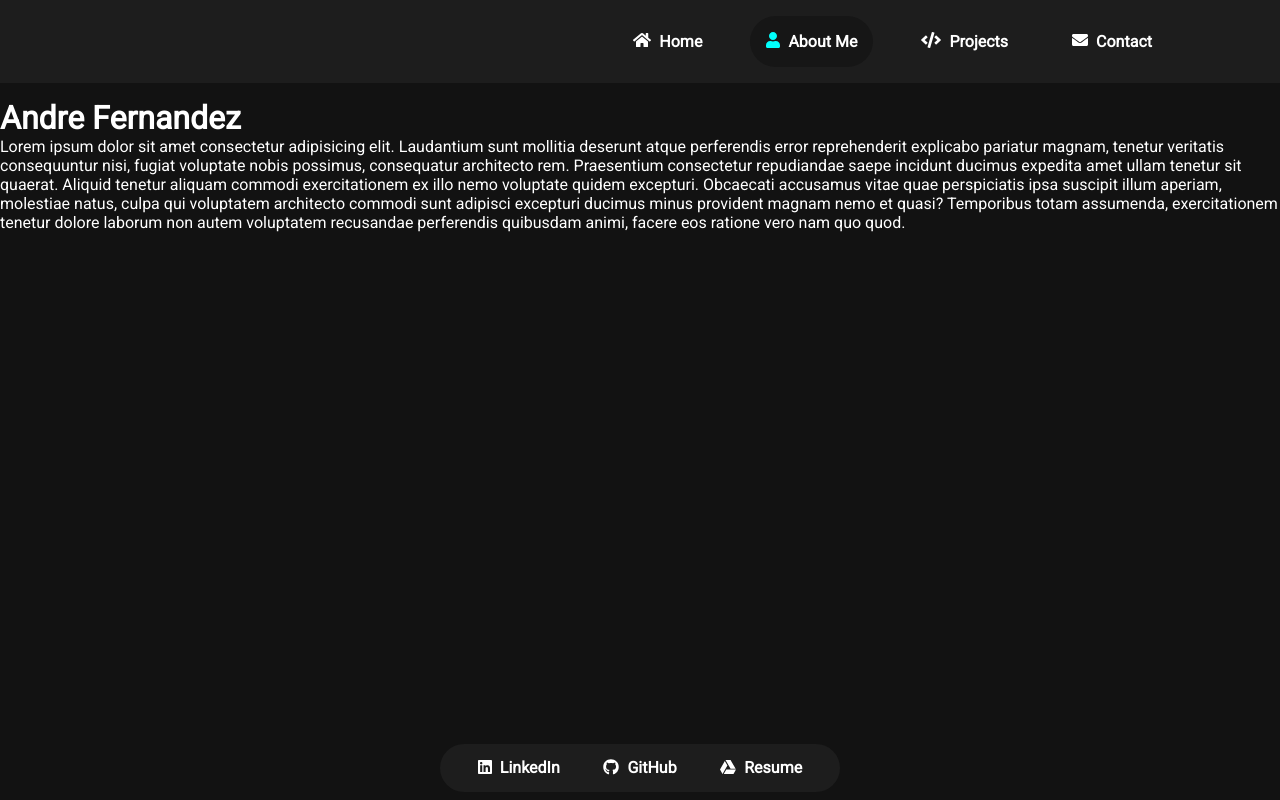
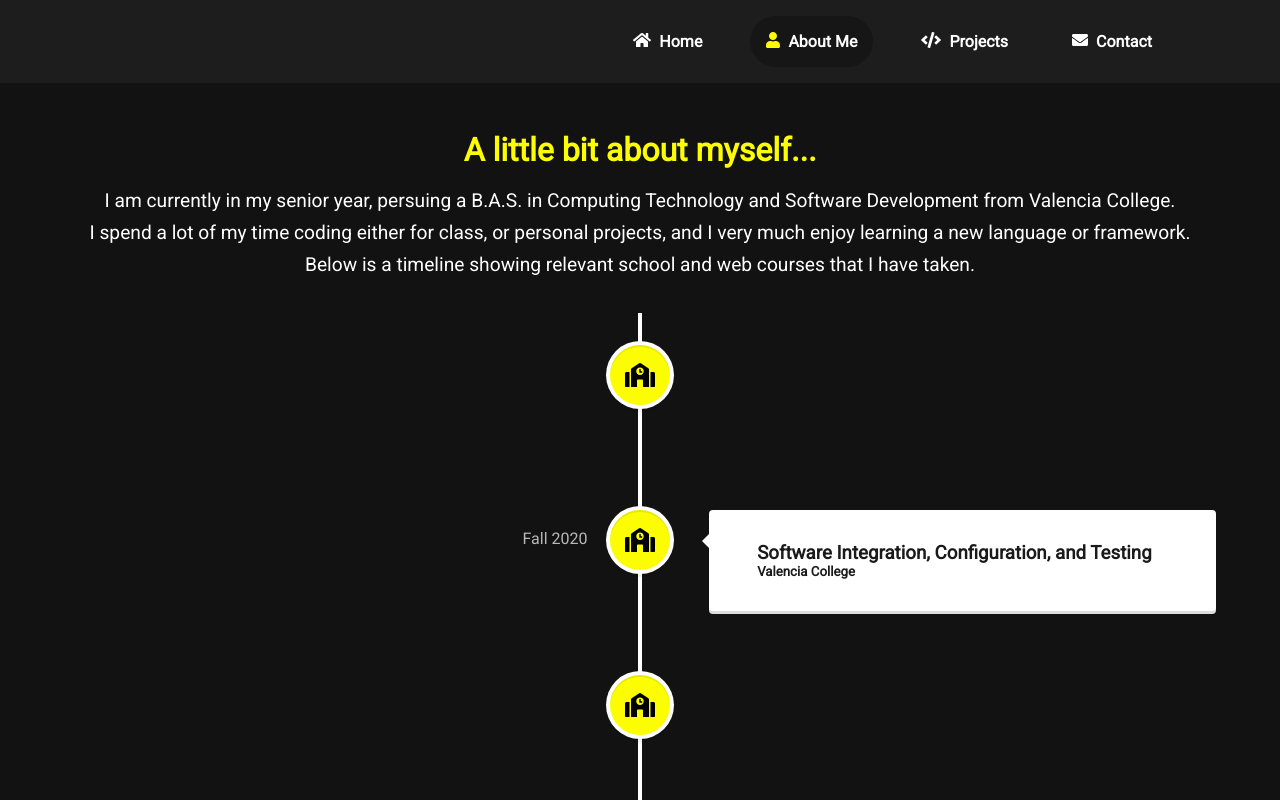
Before and after one commit to andrejfernandez/andrejfernandez, a React (Create React App) app in the folder portfolio/: page /AboutMe in a window 1280 px wide. Shown: the top 800 px of the page. Built offline with nearby package versions, Linux system fonts and the light colour scheme.

Commit message:
Added Timeline and made some general tweaks

```diff
--- a/portfolio/package.json
+++ b/portfolio/package.json
@@ -15,6 +15,7 @@
     "react-dom": "^17.0.1",
     "react-router-dom": "^5.2.0",
     "react-scripts": "4.0.1",
+    "react-vertical-timeline-component": "^3.3.1",
     "styled-components": "^5.2.1",
     "web-vitals": "^0.2.4"
   },
--- a/portfolio/src/App.js
+++ b/portfolio/src/App.js
@@ -49,4 +49,5 @@ export default App;
 
 const MainWrapper = styled.div`
   margin-top: 1rem;
+  overflow: hidden;
 `;
--- a/portfolio/src/Components/Footer.js
+++ b/portfolio/src/Components/Footer.js
@@ -47,14 +47,14 @@ const Footer = () => {
 };
 
 const StyledFooter = styled.div`
-  position: fixed;
   left: 0;
   bottom: 0;
   padding: 0;
   margin: auto;
+  margin-top: 2rem;
   height: 7vh;
-  width: 100%;
-
+  width: 20%;
+  background: #121212;
   .links {
     display: flex;
     list-style: none;
--- a/portfolio/src/Components/Nav.js
+++ b/portfolio/src/Components/Nav.js
@@ -19,7 +19,7 @@ const Nav = () => {
       </h1>
       <ul>
         <li>
-          <NavLink to="/Home" activeClassName="Home">
+          <NavLink to="/Home" activeClassName="Active">
             <div className="content-wrapper">
               <FontAwesomeIcon className="icon" icon={faHome} size="1x" />
               <h4>Home</h4>
@@ -27,7 +27,7 @@ const Nav = () => {
           </NavLink>
         </li>
         <li>
-          <NavLink to="/AboutMe" activeClassName="AboutMe">
+          <NavLink to="/AboutMe" activeClassName="Active">
             <div className="content-wrapper">
               <FontAwesomeIcon className="icon" icon={faUser} size="1x" />
               <h4>About Me</h4>
@@ -35,7 +35,7 @@ const Nav = () => {
           </NavLink>
         </li>
         <li>
-          <NavLink to="/Projects" activeClassName="Projects">
+          <NavLink to="/Projects" activeClassName="Active">
             <div className="content-wrapper">
               <FontAwesomeIcon className="icon" icon={faCode} size="1x" />
               <h4>Projects</h4>
@@ -43,7 +43,7 @@ const Nav = () => {
           </NavLink>
         </li>
         <li>
-          <NavLink to="/Contact" activeClassName="Contact">
+          <NavLink to="/Contact" activeClassName="Active">
             <div className="content-wrapper">
               <FontAwesomeIcon className="icon" icon={faEnvelope} size="1x" />
               <h4>Contact</h4>
@@ -57,7 +57,7 @@ const Nav = () => {
 
 // Styling
 const StyledNav = styled.nav`
-  min-height: 8vh;
+  min-height: 3vh;
   display: flex;
   margin: auto;
   justify-content: space-between;
@@ -107,34 +107,13 @@ const StyledNav = styled.nav`
   }
 
   // Active classes
-  .Home {
+  .Active {
     background: #161616;
     border-radius: 20em;
     .icon {
       color: #fcfd01;
     }
-  }
-  .AboutMe {
-    background: #161616;
-    border-radius: 20em;
-    .icon {
-      color: #01fffc;
-    }
-  }
-  .Projects {
-    background: #161616;
-    border-radius: 20em;
-    .icon {
-      color: #00fe00;
-    }
-  }
-  .Contact {
-    background: #161616;
-    border-radius: 20em;
-    .icon {
-      color: #ff02fb;
-    }
-  }
+
 `;
 
 export default Nav;
--- /dev/null
+++ b/portfolio/src/Components/Timeline.js
@@ -0,0 +1,58 @@
+// Icons
+import { FontAwesomeIcon } from "@fortawesome/react-fontawesome";
+import { faSchool, faBuilding } from "@fortawesome/free-solid-svg-icons";
+
+// Data
+import timelineElements from "../Data/timelineElements";
+
+// Plugin
+import {
+  VerticalTimeline,
+  VerticalTimelineElement,
+} from "react-vertical-timeline-component";
+import "react-vertical-timeline-component/style.min.css";
+import styled from "styled-components";
+import Toggle from "./Toggle";
+import { motion, AnimateSharedLayout } from "framer-motion";
+
+// Style
+import "../Styles/timeline.css";
+
+const Timeline = () => {
+  const schoolIconStyles = {
+    background: " #fcfd01",
+    color: "#000000",
+    display: "flex",
+    paddingRight: "1rem",
+  };
+  const workIconStyles = { background: "#fcfd01" };
+  return (
+    <VerticalTimeline>
+      {timelineElements.map((element) => {
+        const isSchoolIcon = element.icon === "school";
+        return (
+          <VerticalTimelineElement
+            key={element.key}
+            date={element.date}
+            dateClassName="date"
+            iconStyle={isSchoolIcon ? schoolIconStyles : workIconStyles}
+            icon={
+              isSchoolIcon ? (
+                <FontAwesomeIcon icon={faSchool} size="2x" />
+              ) : (
+                <FontAwesomeIcon icon={faBuilding} size="2x" />
+              )
+            }
+          >
+            <Toggle title={element.title} subtitle={element.location}>
+              <p id="description">{element.description}</p>
+              <p id="tech"># {element.tech}</p>
+            </Toggle>
+          </VerticalTimelineElement>
+        );
+      })}
+    </VerticalTimeline>
+  );
+};
+
+export default Timeline;
--- /dev/null
+++ b/portfolio/src/Components/Toggle.js
@@ -0,0 +1,24 @@
+import { useState } from "react";
+import styled from "styled-components";
+
+const Toggle = ({ children, title, subtitle }) => {
+  const [toggle, setToggle] = useState(false);
+  return (
+    <ToggleStyle layout onClick={() => setToggle(!toggle)}>
+      <h3 layout className="vertical-timeline-element-title">
+        {title}
+      </h3>
+      <h5 layout className="vertical-timeline-element-subtitle">
+        {subtitle}
+      </h5>
+      {toggle ? children : ""}
+    </ToggleStyle>
+  );
+};
+
+const ToggleStyle = styled.div`
+  padding: 0rem;
+  cursor: pointer;
+`;
+
+export default Toggle;
--- /dev/null
+++ b/portfolio/src/Data/timelineElements.js
@@ -0,0 +1,133 @@
+const timelineElements = [
+  {
+    id: 12,
+    title: "Software Development II",
+    location: "Valencia College",
+    description:
+      "Enterprise-level applications are covered including distributed, and web-based systems using n-tier architecture.",
+    tech: "Java, JSX, mySQL, Hibernation, Apache Tomcat",
+    date: "Fall 2020",
+    icon: "school",
+  },
+  {
+    id: 11,
+    title: "Software Integration, Configuration, and Testing",
+    location: "Valencia College",
+    description:
+      "This course covers approaches and issues associated with integration of software subsystems and components into one system to ensure that the subsystems function together.",
+    tech: "JUnit, Jenkins, Maven",
+    date: "Fall 2020",
+    icon: "school",
+  },
+  {
+    id: 10,
+    title: "Applied Project Management",
+    location: "Valencia College",
+    description:
+      "This course covers statement of work, activity decisions, timelines, scheduling, and resource allocation methods in software development projects. Techniques will be appropriate for large and small projects within commercial, academic, or non-profit organizations.",
+    tech: "Jira, Trello",
+    date: "Fall 2020",
+    icon: "school",
+  },
+  {
+    id: 9,
+    title: "Software Development I",
+    location: "Valencia College",
+    description:
+      "This course is an introduction to software development concepts in the context of hands-on project implementation using SDLC, version control, design with UML, documentation, testing, and 2&3-tier architecture.",
+    tech: "Java, JavaFX, mySQL",
+    date: "Summer 2020",
+    icon: "school",
+  },
+  {
+    id: 8,
+    title: "Mobile Device Software Development",
+    location: "Valencia College",
+    description:
+      "This course covers the concepts and practice of software development for mobile devices with concentration in the user interface, data persistence, data communication, use of APIs for sound, mapping, GPS, sensors, etc. In this professional-level course students are expected to demonstrate use of several SDKs to build and deploy an application that is of significant scope.",
+    tech: "Kotlin, Swift",
+    date: "Summer 2020",
+    icon: "school",
+  },
+  {
+    id: 7,
+    title: "Web Site Development",
+    location: "Valencia College",
+    description:
+      "The student will learn to construct Web pages containing  animated graphics, forms, frames, style sheets, XML, and  Dynamic HTML.  The course will also cover the software  tools available to create Web pages, as well as the  hardware and software requirements for setting up a Web  site.",
+    tech: "HTML, CSS, JavaScript",
+    date: "Spring 2020",
+    icon: "school",
+  },
+  {
+    id: 6,
+    title: "Scripting Languages",
+    location: "Valencia College",
+    description:
+      "The syntax and semantics of scripting programming language will be covered.  Covers major scripting languages in current use.  Students will learn to write scripting- language code, integrate the scripts into Web pages, and identify different uses and applications of scripts in Web sites and/or other multimedia projects.",
+    tech: "Python, JavaScript",
+    date: "Spring 2020",
+    icon: "school",
+  },
+  {
+    id: 5,
+    title: "Database Management Systems",
+    location: "Valencia College",
+    description:
+      "Principless of database systems, architecture of database management systems, relational model conceptual design and requirement  analysis, database design and normalization, query languages, multi-user and distributed database issues; practical use of a DBMS and building of a database application.",
+    tech: "mySQL",
+    date: "Summer 2019",
+    icon: "school",
+  },
+  {
+    id: 4,
+    title: "Advanced Java Programming",
+    location: "Valencia College",
+    description:
+      "Advanced topics in Java SE (Standard Edition) including Graphical User Interface, event handling, file input/output, collections, multi-threaded applications, and database connectivity, and nested classes. Object-oriented design and analysis is introduced using the Unified Modeling Language (UML).",
+    tech: "Java, JavaFX",
+    date: "Summer 2019",
+    icon: "school",
+  },
+  {
+    id: 3,
+    title: "Java Programming",
+    location: "Valencia College",
+    description:
+      "A hands-on course in programming with the Java language for students who have completed a course in programming concepts or have some other programming experience.  Students will create Java applications with emphasis on correct object-oriented programming techniques and will become familiar with object-oriented design, including the creation of classes in Java and the use of existing classes as provided in the current version of the Java API. ",
+    tech: "Java",
+    date: "Spring 2019",
+    icon: "school",
+  },
+  {
+    id: 2,
+    title: "C Programming",
+    location: "Valencia College",
+    description:
+      "Hands-on study of C  Programming language as applied to business and scientific  applications.  Good programming practices and problem solving with procedural programming will be emphasized.  Topics include data types, control structures,  arrays, pointers, functions, file I/O  operations, structs, and unions.",
+    tech: "C",
+    date: "Fall 2018",
+    icon: "school",
+  },
+  {
+    id: 1,
+    title: "Intro to Programming Concepts",
+    location: "Valencia College",
+    description:
+      "A hands-on introduction to analyzing, designing, coding, and testing computer programs.  Students will develop algorithms for problem solving with an emphasis on good programming practices.  Students will use programming techniques including control structures, arrays, and subprograms to design and code basic programs using a modern computer language.  Other topics include working with data, number systems, and an introduction to object-oriented and event-driven programming. This course prepares students for software development courses in programming and web development. ",
+    tech: "C",
+    date: "Summer 2018",
+    icon: "school",
+  },
+];
+
+export default timelineElements;
+
+// {
+//   id: 1,
+//   title: "",
+//   location: "",
+//   description: "",
+//   date: "",
+//   icon: "",
+// },
--- a/portfolio/src/Pages/AboutMe.js
+++ b/portfolio/src/Pages/AboutMe.js
@@ -3,6 +3,8 @@ import styled from "styled-components";
 // Animation
 import { pageAnimation } from "../animation";
 import { motion } from "framer-motion";
+// Components
+import Timeline from "../Components/Timeline";
 
 const AboutMe = () => {
   return (
@@ -12,25 +14,44 @@ const AboutMe = () => {
       animate="show"
       exit="exit"
     >
-      <h1>Andre Fernandez</h1>
-      <p>
-        Lorem ipsum dolor sit amet consectetur adipisicing elit. Laudantium sunt
-        mollitia deserunt atque perferendis error reprehenderit explicabo
-        pariatur magnam, tenetur veritatis consequuntur nisi, fugiat voluptate
-        nobis possimus, consequatur architecto rem. Praesentium consectetur
-        repudiandae saepe incidunt ducimus expedita amet ullam tenetur sit
-        quaerat. Aliquid tenetur aliquam commodi exercitationem ex illo nemo
-        voluptate quidem excepturi. Obcaecati accusamus vitae quae perspiciatis
-        ipsa suscipit illum aperiam, molestiae natus, culpa qui voluptatem
-        architecto commodi sunt adipisci excepturi ducimus minus provident
-        magnam nemo et quasi? Temporibus totam assumenda, exercitationem tenetur
-        dolore laborum non autem voluptatem recusandae perferendis quibusdam
-        animi, facere eos ratione vero nam quo quod.
-      </p>
+      <StyledContent>
+        <h1>A little bit about myself...</h1>
+        <p>
+          I am currently in my senior year, persuing a B.A.S. in Computing
+          Technology and Software Development from Valencia College.
+        </p>
+        <p>
+          I spend a lot of my time coding either for class, or personal
+          projects, and I very much enjoy learning a new language or framework.
+        </p>
+
+        <p>
+          Below is a timeline showing relevant school and web courses that I
+          have taken.
+        </p>
+      </StyledContent>
+      <Timeline />
     </StyledAboutMe>
   );
 };
 
-const StyledAboutMe = styled(motion.div)``;
+const StyledAboutMe = styled(motion.div)`
+  margin-top: 2rem;
+`;
+
+const StyledContent = styled.div`
+  text-align: center;
+  margin: 0 2rem 2rem 2rem;
+
+  h1 {
+    margin-bottom: 1rem;
+    color: #fcfd01;
+  }
+  p {
+    font-size: 1.2rem;
+    margin: 0 rem 0 2rem;
+    line-height: 2rem;
+  }
+`;
 
 export default AboutMe;
--- /dev/null
+++ b/portfolio/src/Styles/timeline.css
@@ -0,0 +1,23 @@
+.vertical-timeline-element-content {
+  box-shadow: 0 0.25e, 0.5em 0 rgba(0, 0, 0, 0.25),
+    0 0.4em 1.25em 0 rgba(0, 0, 0, 0.15) !important;
+
+  color: rgb(26, 26, 26);
+  padding: 2em 3em !important;
+}
+
+.vertical-timeline-element-date {
+  color: white;
+}
+
+#description {
+  margin: 1.5em 0 1.5em 0;
+}
+
+@media only screen and (max-width: 1250px) {
+  .vertical-timeline-element-date {
+    display: block !important;
+    float: none !important;
+    color: rgb(26, 26, 26);
+  }
+}
```
Also changed, not shown: portfolio/src/Pages/Home.js (+4 -3 lines), portfolio/public/manifest.json, portfolio/src/Styles/index.css (renamed from portfolio/src/index.css), 2 other files (tests, documents, lock files or other folders).
